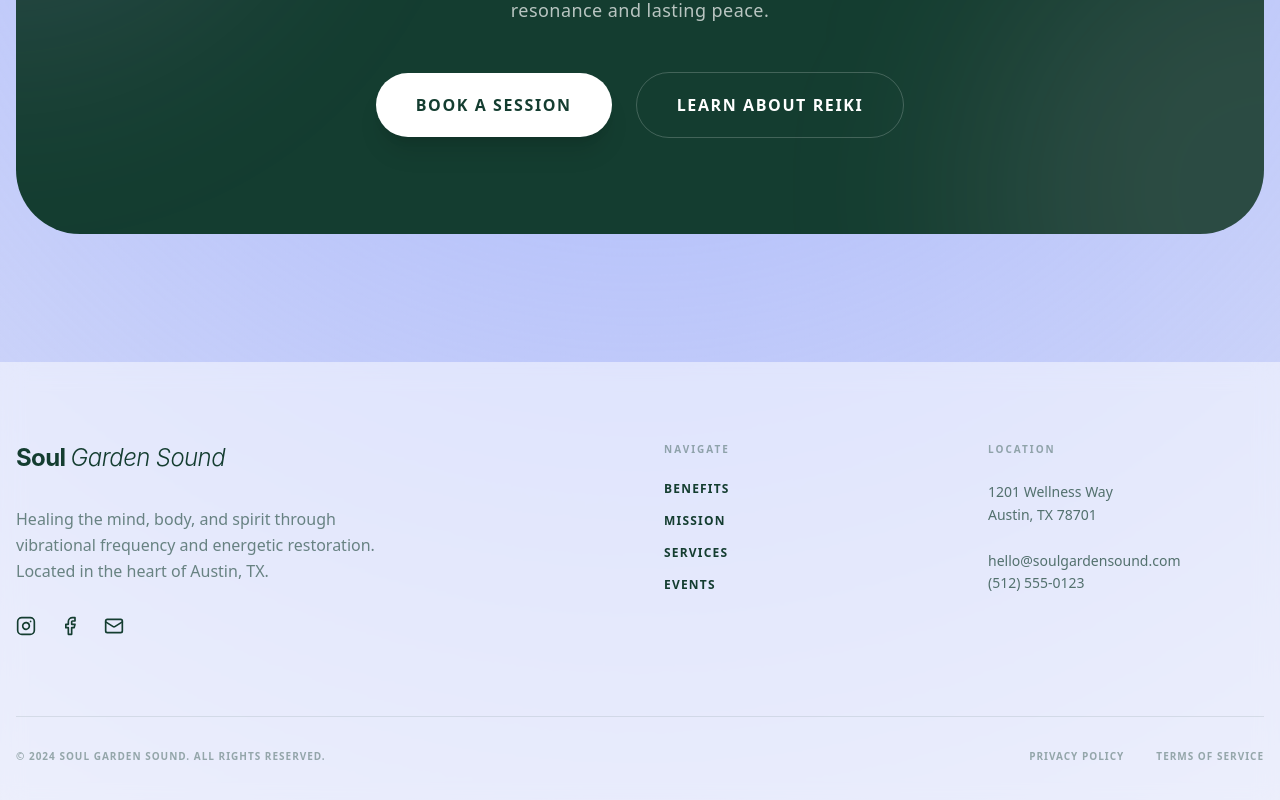
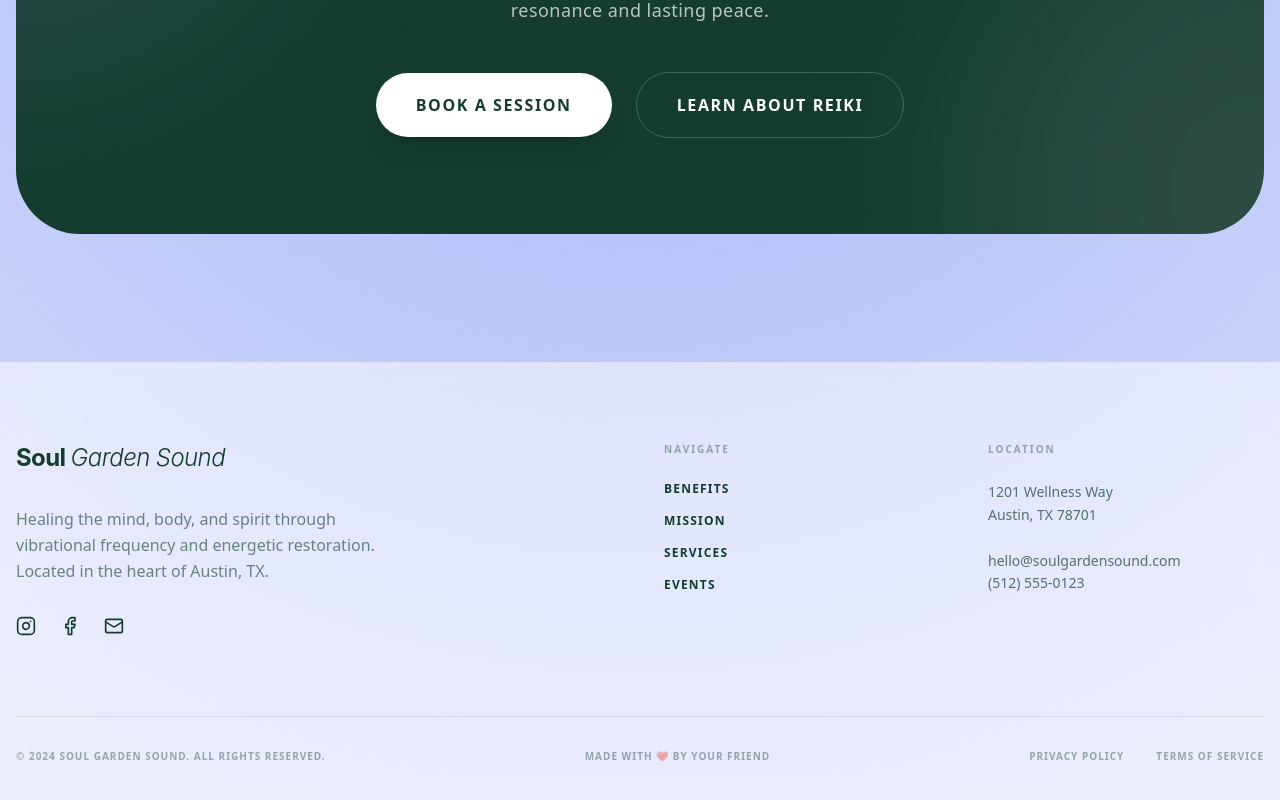
Before and after one commit to robneville22-ctrl/Soul-Garden-Sound-, a React (Vite) app: page / in a window 1280 px wide. Shown: the part 4599-5399 px from the top of the page. Built offline with nearby package versions, Linux system fonts and the light colour scheme.

Commit message:
feat: add friendly message to footer

```diff
--- a/components/Footer.tsx
+++ b/components/Footer.tsx
@@ -45,6 +45,7 @@ const Footer: React.FC = () => {
 
         <div className="pt-8 border-t border-[#143D30]/10 flex flex-col md:flex-row justify-between items-center gap-4 text-[10px] font-bold uppercase tracking-widest text-[#143D30]/40">
           <p>&copy; 2024 Soul Garden Sound. All rights reserved.</p>
+          <p>Made with ❤️ by your friend</p>
           <div className="flex space-x-8">
             <a href="#" className="hover:underline">Privacy Policy</a>
             <a href="#" className="hover:underline">Terms of Service</a>
```
